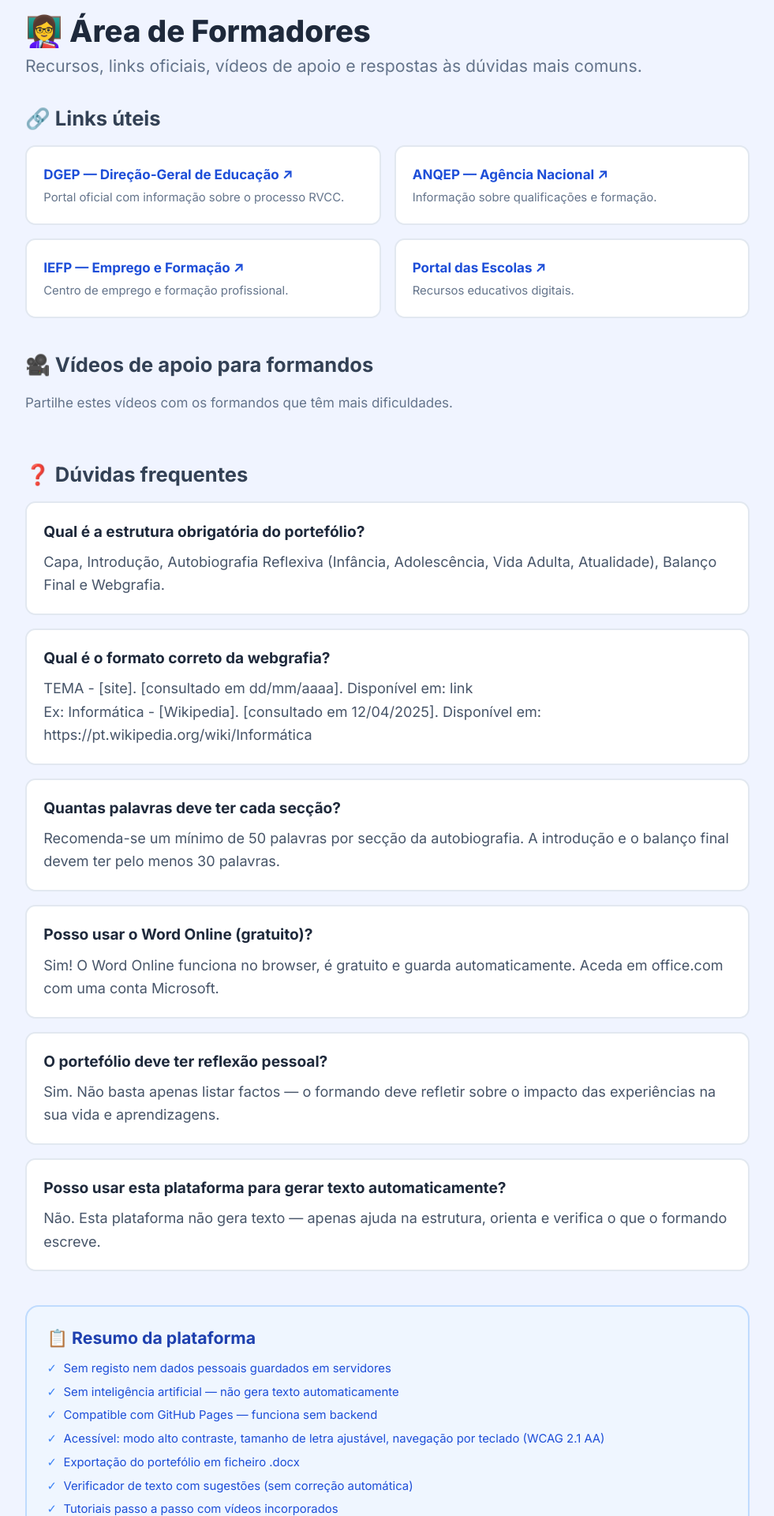
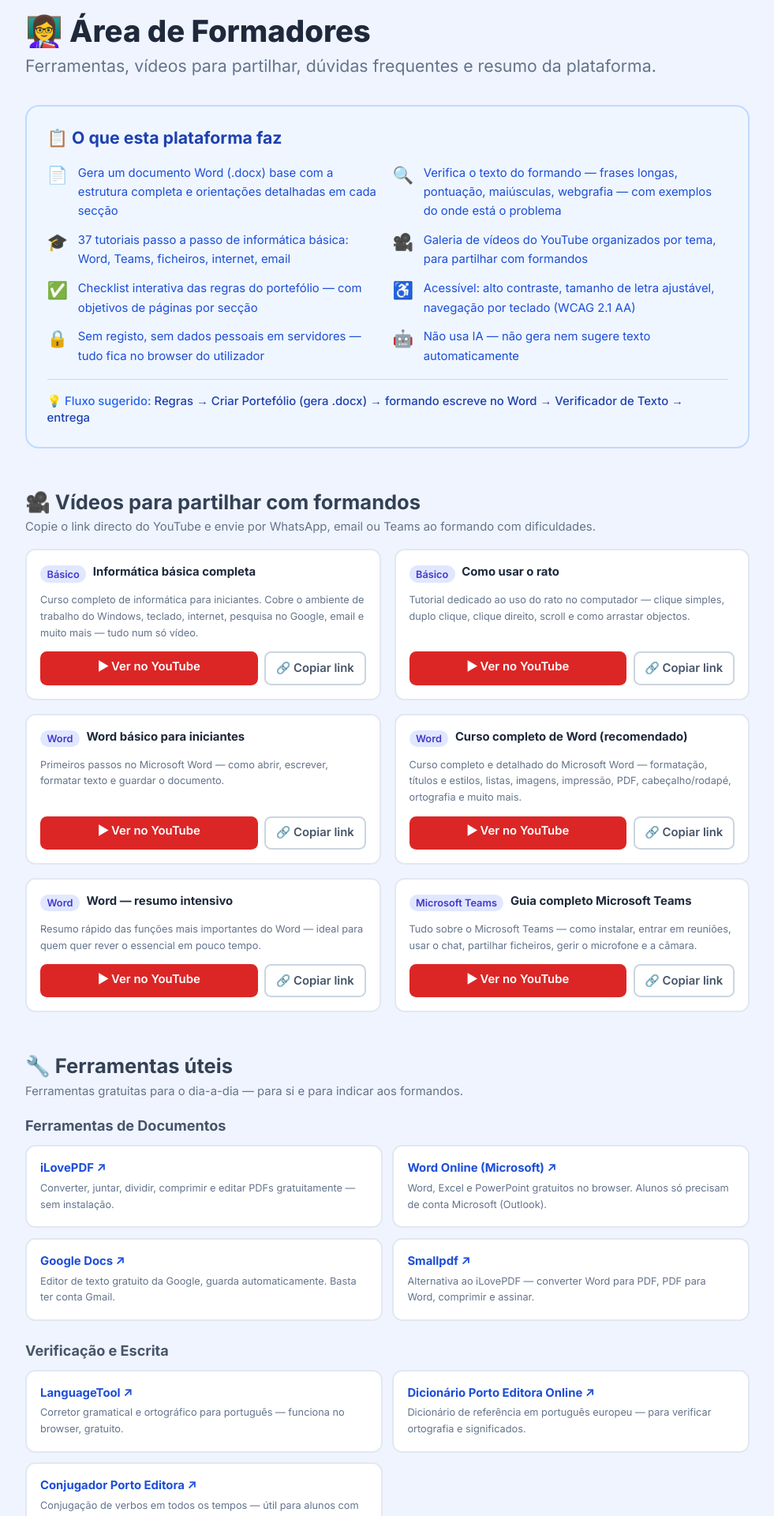
Before and after one commit to julioz07/apoio-RVCC, a React (Vite) app: page /#/formadores in a window 1280 px wide. Shown: the part 120-2040 px from the top of the page at 79% size, without its empty margins (149-1130 px from the left). Built offline with nearby package versions, Linux system fonts and the light colour scheme; the HTML template or start-up script is replaced by a standard one.

Commit message:
feat: revamp formadores page - tools, video sharing, accordion FAQ, platform summary

```diff
--- a/src/data/rules.ts
+++ b/src/data/rules.ts
@@ -105,25 +105,25 @@ export const requiredSections = [
   'webgrafia',
 ]
 
-export const formadorLinks = [
-  {
-    label: 'DGEP — Direção-Geral de Educação',
-    url: 'https://www.dge.mec.pt/rvcc',
-    description: 'Portal oficial com informação sobre o processo RVCC.',
-  },
-  {
-    label: 'ANQEP — Agência Nacional',
-    url: 'https://www.anqep.gov.pt',
-    description: 'Informação sobre qualificações e formação.',
-  },
-  {
-    label: 'IEFP — Emprego e Formação',
-    url: 'https://www.iefp.pt',
-    description: 'Centro de emprego e formação profissional.',
-  },
-  {
-    label: 'Portal das Escolas',
-    url: 'https://www.portaldasescolas.pt',
-    description: 'Recursos educativos digitais.',
-  },
+export const formadorLinks: { label: string; url: string; description: string; category: string }[] = [
+  // Ferramentas de documentos
+  { category: 'Ferramentas de Documentos', label: 'iLovePDF', url: 'https://www.ilovepdf.com/pt', description: 'Converter, juntar, dividir, comprimir e editar PDFs gratuitamente — sem instalação.' },
+  { category: 'Ferramentas de Documentos', label: 'Word Online (Microsoft)', url: 'https://www.office.com', description: 'Word, Excel e PowerPoint gratuitos no browser. Alunos só precisam de conta Microsoft (Outlook).' },
+  { category: 'Ferramentas de Documentos', label: 'Google Docs', url: 'https://docs.google.com', description: 'Editor de texto gratuito da Google, guarda automaticamente. Basta ter conta Gmail.' },
+  { category: 'Ferramentas de Documentos', label: 'Smallpdf', url: 'https://smallpdf.com/pt', description: 'Alternativa ao iLovePDF — converter Word para PDF, PDF para Word, comprimir e assinar.' },
+
+  // Verificação e escrita
+  { category: 'Verificação e Escrita', label: 'LanguageTool', url: 'https://languagetool.org/pt', description: 'Corretor gramatical e ortográfico para português — funciona no browser, gratuito.' },
+  { category: 'Verificação e Escrita', label: 'Dicionário Porto Editora Online', url: 'https://www.infopedia.pt/dicionarios/lingua-portuguesa', description: 'Dicionário de referência em português europeu — para verificar ortografia e significados.' },
+  { category: 'Verificação e Escrita', label: 'Conjugador Porto Editora', url: 'https://www.infopedia.pt/conjugacao-verbal', description: 'Conjugação de verbos em todos os tempos — útil para alunos com dúvidas na escrita.' },
+
+  // Comunicação e partilha
+  { category: 'Comunicação e Partilha', label: 'WeTransfer', url: 'https://wetransfer.com', description: 'Enviar ficheiros grandes por email (até 2 GB grátis) — sem registo necessário.' },
+  { category: 'Comunicação e Partilha', label: 'QR Code Monkey', url: 'https://www.qrcode-monkey.com/pt', description: 'Criar QR codes gratuitos para partilhar links com alunos — imprimir e distribuir.' },
+  { category: 'Comunicação e Partilha', label: 'Microsoft Teams (web)', url: 'https://teams.microsoft.com', description: 'Videochamadas, chat e partilha de ficheiros com alunos — gratuito com conta Microsoft.' },
+
+  // Referências RVCC
+  { category: 'Referências Oficiais', label: 'ANQEP — Qualificações e RVCC', url: 'https://www.anqep.gov.pt', description: 'Agência Nacional para a Qualificação — informação oficial sobre o processo RVCC.' },
+  { category: 'Referências Oficiais', label: 'Catálogo Nacional de Qualificações', url: 'https://www.catalogo.anqep.gov.pt', description: 'Consultar perfis de competências e referenciais de nível 2 e 3.' },
+  { category: 'Referências Oficiais', label: 'IEFP — Emprego e Formação', url: 'https://www.iefp.pt', description: 'Centro de emprego e formação — encaminhamento de candidatos ao RVCC.' },
 ]
--- a/src/pages/Formadores.tsx
+++ b/src/pages/Formadores.tsx
@@ -1,38 +1,78 @@
+import { useState } from 'react'
 import { useAccessibility } from '../context/AccessibilityContext'
 import { formadorLinks } from '../data/rules'
-import { tutorials } from '../data/tutorials'
+import { videos } from '../data/videos'
 
 const faqs = [
   {
     q: 'Qual é a estrutura obrigatória do portefólio?',
-    a: 'Capa, Introdução, Autobiografia Reflexiva (Infância, Adolescência, Vida Adulta, Atualidade), Balanço Final e Webgrafia.',
+    a: 'Capa → Índice (opcional) → Introdução → Autobiografia Reflexiva (Infância, Adolescência, Vida Adulta, Atualidade) → Balanço Final → Webgrafia.',
+  },
+  {
+    q: 'Qual é a extensão esperada do portefólio?',
+    a: 'Entre 50 a 70 páginas é o objetivo ideal. Nunca menos de 40 páginas, nunca mais de 100 páginas. A secção Vida Adulta deve ser claramente a maior (25 a 30 páginas).',
   },
   {
     q: 'Qual é o formato correto da webgrafia?',
-    a: 'TEMA - [site]. [consultado em dd/mm/aaaa]. Disponível em: link\nEx: Informática - [Wikipedia]. [consultado em 12/04/2025]. Disponível em: https://pt.wikipedia.org/wiki/Informática',
+    a: 'TEMA - [site]. [consultado em dd/mm/aaaa]. Disponível em: link\nEx: Informática - [Wikipedia]. [consultado em 12/04/2025]. Disponível em: https://pt.wikipedia.org/wiki/Informática\n\nO formando deve incluir pelo menos 5 a 10 fontes — uma por área temática.',
   },
   {
-    q: 'Quantas palavras deve ter cada secção?',
-    a: 'Recomenda-se um mínimo de 50 palavras por secção da autobiografia. A introdução e o balanço final devem ter pelo menos 30 palavras.',
+    q: 'Que extensão deve ter cada secção?',
+    a: 'Introdução: 1–2 páginas. Infância: 5–7 páginas. Adolescência: 7–9 páginas. Vida Adulta: 25–30 páginas (a mais importante). Atualidade: 8–12 páginas. Balanço Final: 2–3 páginas.',
   },
   {
-    q: 'Posso usar o Word Online (gratuito)?',
-    a: 'Sim! O Word Online funciona no browser, é gratuito e guarda automaticamente. Aceda em office.com com uma conta Microsoft.',
+    q: 'O formando pode usar o Word Online gratuito?',
+    a: 'Sim! O Word Online funciona no browser, é gratuito e guarda automaticamente na nuvem. Basta aceder a office.com com uma conta Microsoft (Outlook/Hotmail). Não precisa de instalar nada.',
+  },
+  {
+    q: 'E se o formando não tiver o Word instalado?',
+    a: 'Pode usar o Word Online (office.com) ou o Google Docs (docs.google.com) — ambos gratuitos, funcionam no browser e guardam automaticamente. Pode descarregar o ficheiro como .docx quando terminar.',
   },
   {
     q: 'O portefólio deve ter reflexão pessoal?',
-    a: 'Sim. Não basta apenas listar factos — o formando deve refletir sobre o impacto das experiências na sua vida e aprendizagens.',
+    a: 'Sim, é fundamental. Não basta listar factos — o formando deve refletir sobre o impacto de cada experiência na sua vida e o que aprendeu com ela. A fórmula recomendada para cada episódio: o que aconteceu → como reagiu → o que aprendeu.',
   },
   {
-    q: 'Posso usar esta plataforma para gerar texto automaticamente?',
-    a: 'Não. Esta plataforma não gera texto — apenas ajuda na estrutura, orienta e verifica o que o formando escreve.',
+    q: 'Como converter o ficheiro Word para PDF?',
+    a: 'No Word: Ficheiro → Guardar como → PDF. Ou usar o iLovePDF (ilovepdf.com) — gratuito, sem instalação, funciona em qualquer browser.',
+  },
+  {
+    q: 'Como enviar um ficheiro grande por email?',
+    a: 'Usar o WeTransfer (wetransfer.com) — gratuito até 2 GB, sem registo, o formando recebe um link de download por email.',
+  },
+  {
+    q: 'Esta plataforma gera texto automaticamente com IA?',
+    a: 'Não. Esta plataforma não usa inteligência artificial nem gera texto. Apenas orienta a estrutura, explica o que escrever em cada secção, e verifica o que o formando já escreveu.',
+  },
+  {
+    q: 'Como usar esta plataforma com os formandos?',
+    a: 'Sugestão de fluxo:\n1. Mostrar a página "Regras" — estrutura e checklist\n2. Usar "Criar Portefólio" para gerar o documento base (.docx) com as orientações\n3. O formando escreve no Word, usando as orientações como guia\n4. Usar o "Verificador de Texto" para rever antes de entregar\n5. Enviar os vídeos de tutoriais para os formandos com menos experiência',
   },
 ]
 
+// Agrupar links por categoria
+function groupLinks(links: typeof formadorLinks) {
+  const map = new Map<string, typeof formadorLinks>()
+  for (const l of links) {
+    if (!map.has(l.category)) map.set(l.category, [])
+    map.get(l.category)!.push(l)
+  }
+  return map
+}
+
 export default function Formadores() {
   const { highContrast } = useAccessibility()
+  const [openFaq, setOpenFaq] = useState<number | null>(null)
+  const [copiedId, setCopiedId] = useState<string | null>(null)
 
-  const tutorialsWithVideo = tutorials.filter(t => t.videoUrl)
+  const linkGroups = groupLinks(formadorLinks)
+
+  function copyLink(url: string, id: string) {
+    navigator.clipboard.writeText(url).then(() => {
+      setCopiedId(id)
+      setTimeout(() => setCopiedId(null), 2000)
+    })
+  }
 
   return (
     <main id="main-content" className="max-w-4xl mx-auto px-4 py-10">
@@ -42,111 +82,13 @@ export default function Formadores() {
           <span aria-hidden="true">👩‍🏫 </span>Área de Formadores
         </h1>
         <p className={`text-xl ${highContrast ? 'text-white' : 'text-slate-500'}`}>
-          Recursos, links oficiais, vídeos de apoio e respostas às dúvidas mais comuns.
+          Ferramentas, vídeos para partilhar, dúvidas frequentes e resumo da plataforma.
         </p>
       </header>
 
-      <div className="flex flex-col gap-10">
-        {/* Quick links */}
-        <section aria-labelledby="links-heading">
-          <h2
-            id="links-heading"
-            className={`text-2xl font-bold mb-4 ${highContrast ? 'text-white' : 'text-slate-700'}`}
-          >
-            🔗 Links úteis
-          </h2>
-          <ul className="grid grid-cols-1 sm:grid-cols-2 gap-4" role="list">
-            {formadorLinks.map(link => (
-              <li key={link.url}>
-                <a
-                  href={link.url}
-                  target="_blank"
-                  rel="noopener noreferrer"
-                  className={`flex flex-col gap-1 p-5 rounded-xl border-2 transition-all focus-visible:outline focus-visible:outline-2 focus-visible:outline-offset-2 ${
-                    highContrast
-                      ? 'bg-black text-yellow-400 border-white hover:bg-white hover:text-black focus-visible:outline-yellow-400'
-                      : 'bg-white text-slate-800 border-slate-200 hover:border-blue-400 hover:shadow-md focus-visible:outline-blue-600'
-                  }`}
-                  aria-label={`${link.label} (abre em nova janela)`}
-                >
-                  <span className={`font-bold ${highContrast ? 'underline' : 'text-blue-700'}`}>
-                    {link.label} ↗
-                  </span>
-                  <span className={`text-sm ${highContrast ? 'text-white' : 'text-slate-500'}`}>
-                    {link.description}
-                  </span>
-                </a>
-              </li>
-            ))}
-          </ul>
-        </section>
+      <div className="flex flex-col gap-12">
 
-        {/* Video resources */}
-        <section aria-labelledby="videos-heading">
-          <h2
-            id="videos-heading"
-            className={`text-2xl font-bold mb-4 ${highContrast ? 'text-white' : 'text-slate-700'}`}
-          >
-            🎥 Vídeos de apoio para formandos
-          </h2>
-          <p className={`mb-4 ${highContrast ? 'text-white' : 'text-slate-500'}`}>
-            Partilhe estes vídeos com os formandos que têm mais dificuldades.
-          </p>
-          <ul className="grid grid-cols-1 sm:grid-cols-2 gap-5" role="list">
-            {tutorialsWithVideo.map(t => (
-              <li key={t.id} className={`rounded-xl border-2 overflow-hidden ${
-                highContrast ? 'border-white bg-black' : 'border-slate-200 bg-white'
-              }`}>
-                <div className={`px-5 py-3 border-b ${highContrast ? 'border-white' : 'border-slate-200 bg-slate-50'}`}>
-                  <p className={`font-bold flex items-center gap-2 ${highContrast ? 'text-white' : 'text-slate-700'}`}>
-                    <span aria-hidden="true">{t.icon}</span> {t.title}
-                  </p>
-                </div>
-                <div className="p-4">
-                  <div className="relative aspect-video rounded-lg overflow-hidden bg-slate-100">
-                    <iframe
-                      src={t.videoUrl}
-                      title={`Vídeo: ${t.title}`}
-                      className="absolute inset-0 w-full h-full"
-                      allowFullScreen
-                      loading="lazy"
-                      allow="accelerometer; autoplay; clipboard-write; encrypted-media; gyroscope; picture-in-picture"
-                    />
-                  </div>
-                </div>
-              </li>
-            ))}
-          </ul>
-        </section>
-
-        {/* FAQ */}
-        <section aria-labelledby="faq-heading">
-          <h2
-            id="faq-heading"
-            className={`text-2xl font-bold mb-4 ${highContrast ? 'text-white' : 'text-slate-700'}`}
-          >
-            ❓ Dúvidas frequentes
-          </h2>
-          <dl className="flex flex-col gap-4">
-            {faqs.map((faq, i) => (
-              <div
-                key={i}
-                className={`rounded-xl border-2 p-5 ${
-                  highContrast ? 'bg-black border-white text-white' : 'bg-white border-slate-200'
-                }`}
-              >
-                <dt className={`font-bold text-lg mb-2 ${highContrast ? 'text-yellow-400' : 'text-slate-800'}`}>
-                  {faq.q}
-                </dt>
-                <dd className={`text-base leading-relaxed whitespace-pre-line ${highContrast ? 'text-white' : 'text-slate-600'}`}>
-                  {faq.a}
-                </dd>
-              </div>
-            ))}
-          </dl>
-        </section>
-
-        {/* Platform summary */}
+        {/* ── RESUMO DA PLATAFORMA ── */}
         <section
           className={`rounded-2xl border-2 p-6 ${
             highContrast ? 'bg-black border-white' : 'bg-blue-50 border-blue-200'
@@ -155,27 +97,185 @@ export default function Formadores() {
         >
           <h2
             id="platform-summary-heading"
-            className={`text-xl font-bold mb-3 ${highContrast ? 'text-yellow-400' : 'text-blue-800'}`}
+            className={`text-xl font-bold mb-4 ${highContrast ? 'text-yellow-400' : 'text-blue-800'}`}
           >
-            📋 Resumo da plataforma
+            📋 O que esta plataforma faz
           </h2>
-          <ul className={`flex flex-col gap-2 text-sm ${highContrast ? 'text-white' : 'text-blue-700'}`} role="list">
+          <div className="grid grid-cols-1 sm:grid-cols-2 gap-3">
             {[
-              'Sem registo nem dados pessoais guardados em servidores',
-              'Sem inteligência artificial — não gera texto automaticamente',
-              'Compatible com GitHub Pages — funciona sem backend',
-              'Acessível: modo alto contraste, tamanho de letra ajustável, navegação por teclado (WCAG 2.1 AA)',
-              'Exportação do portefólio em ficheiro .docx',
-              'Verificador de texto com sugestões (sem correção automática)',
-              'Tutoriais passo a passo com vídeos incorporados',
+              { icon: '📄', text: 'Gera um documento Word (.docx) base com a estrutura completa e orientações detalhadas em cada secção' },
+              { icon: '🔍', text: 'Verifica o texto do formando — frases longas, pontuação, maiúsculas, webgrafia — com exemplos do onde está o problema' },
+              { icon: '🎓', text: '37 tutoriais passo a passo de informática básica: Word, Teams, ficheiros, internet, email' },
+              { icon: '🎥', text: 'Galeria de vídeos do YouTube organizados por tema, para partilhar com formandos' },
+              { icon: '✅', text: 'Checklist interativa das regras do portefólio — com objetivos de páginas por secção' },
+              { icon: '♿', text: 'Acessível: alto contraste, tamanho de letra ajustável, navegação por teclado (WCAG 2.1 AA)' },
+              { icon: '🔒', text: 'Sem registo, sem dados pessoais em servidores — tudo fica no browser do utilizador' },
+              { icon: '🤖', text: 'Não usa IA — não gera nem sugere texto automaticamente' },
             ].map(item => (
-              <li key={item} className="flex gap-2 items-start">
-                <span aria-hidden="true" className={highContrast ? 'text-yellow-400' : 'text-blue-500'}>✓</span>
-                {item}
-              </li>
+              <div key={item.text} className="flex gap-3 items-start">
+                <span className="text-xl flex-shrink-0" aria-hidden="true">{item.icon}</span>
+                <p className={`text-sm leading-relaxed ${highContrast ? 'text-white' : 'text-blue-700'}`}>{item.text}</p>
+              </div>
             ))}
+          </div>
+          <div className={`mt-4 pt-4 border-t text-sm font-medium ${
+            highContrast ? 'border-white text-yellow-400' : 'border-blue-200 text-blue-600'
+          }`}>
+            💡 Fluxo sugerido: <span className={highContrast ? 'text-white' : 'text-blue-800'}>Regras → Criar Portefólio (gera .docx) → formando escreve no Word → Verificador de Texto → entrega</span>
+          </div>
+        </section>
+
+        {/* ── VÍDEOS PARA PARTILHAR ── */}
+        <section aria-labelledby="videos-heading">
+          <h2
+            id="videos-heading"
+            className={`text-2xl font-bold mb-1 ${highContrast ? 'text-white' : 'text-slate-700'}`}
+          >
+            🎥 Vídeos para partilhar com formandos
+          </h2>
+          <p className={`mb-4 text-sm ${highContrast ? 'text-white' : 'text-slate-500'}`}>
+            Copie o link directo do YouTube e envie por WhatsApp, email ou Teams ao formando com dificuldades.
+          </p>
+          <ul className="grid grid-cols-1 sm:grid-cols-2 gap-4" role="list">
+            {videos.map(v => {
+              const ytUrl = `https://www.youtube.com/watch?v=${v.youtubeId}`
+              const isCopied = copiedId === v.id
+              return (
+                <li key={v.id} className={`rounded-xl border-2 p-4 flex flex-col gap-3 ${
+                  highContrast ? 'border-white bg-black' : 'border-slate-200 bg-white'
+                }`}>
+                  <div className="flex items-start gap-2">
+                    <span className={`text-xs font-semibold px-2 py-0.5 rounded-full flex-shrink-0 mt-0.5 ${
+                      highContrast ? 'border border-white text-white' : 'bg-indigo-100 text-indigo-700'
+                    }`}>{v.categoryLabel}</span>
+                    <p className={`font-bold text-sm leading-snug ${highContrast ? 'text-white' : 'text-slate-800'}`}>{v.title}</p>
+                  </div>
+                  <p className={`text-xs leading-relaxed ${highContrast ? 'text-white/80' : 'text-slate-500'}`}>{v.description}</p>
+                  <div className="flex gap-2 mt-auto">
+                    <a
+                      href={ytUrl}
+                      target="_blank"
+                      rel="noopener noreferrer"
+                      className={`flex-1 text-center text-sm font-semibold py-2 rounded-lg transition-colors focus-visible:outline focus-visible:outline-2 focus-visible:outline-offset-2 ${
+                        highContrast
+                          ? 'bg-yellow-400 text-black hover:bg-yellow-300 focus-visible:outline-white'
+                          : 'bg-red-600 text-white hover:bg-red-700 focus-visible:outline-red-800'
+                      }`}
+                      aria-label={`Ver "${v.title}" no YouTube (abre em nova janela)`}
+                    >
+                      ▶ Ver no YouTube
+                    </a>
+                    <button
+                      type="button"
+                      onClick={() => copyLink(ytUrl, v.id)}
+                      className={`px-3 py-2 rounded-lg text-sm font-semibold border-2 transition-colors focus-visible:outline focus-visible:outline-2 focus-visible:outline-offset-2 ${
+                        isCopied
+                          ? highContrast ? 'bg-yellow-400 text-black border-yellow-400' : 'bg-green-100 text-green-700 border-green-400'
+                          : highContrast ? 'bg-black text-white border-white hover:bg-white hover:text-black' : 'bg-white text-slate-600 border-slate-300 hover:bg-slate-50'
+                      }`}
+                      aria-label={isCopied ? 'Link copiado!' : `Copiar link do vídeo "${v.title}"`}
+                    >
+                      {isCopied ? '✓ Copiado' : '🔗 Copiar link'}
+                    </button>
+                  </div>
+                </li>
+              )
+            })}
           </ul>
         </section>
+
+        {/* ── FERRAMENTAS ÚTEIS ── */}
+        <section aria-labelledby="links-heading">
+          <h2
+            id="links-heading"
+            className={`text-2xl font-bold mb-1 ${highContrast ? 'text-white' : 'text-slate-700'}`}
+          >
+            🔧 Ferramentas úteis
+          </h2>
+          <p className={`mb-5 text-sm ${highContrast ? 'text-white' : 'text-slate-500'}`}>
+            Ferramentas gratuitas para o dia-a-dia — para si e para indicar aos formandos.
+          </p>
+          <div className="flex flex-col gap-6">
+            {Array.from(linkGroups.entries()).map(([category, links]) => (
+              <div key={category}>
+                <h3 className={`text-base font-bold mb-3 ${highContrast ? 'text-yellow-400' : 'text-slate-600'}`}>
+                  {category}
+                </h3>
+                <ul className="grid grid-cols-1 sm:grid-cols-2 gap-3" role="list">
+                  {links.map(link => (
+                    <li key={link.url}>
+                      <a
+                        href={link.url}
+                        target="_blank"
+                        rel="noopener noreferrer"
+                        className={`flex flex-col gap-1 p-4 rounded-xl border-2 transition-all focus-visible:outline focus-visible:outline-2 focus-visible:outline-offset-2 ${
+                          highContrast
+                            ? 'bg-black text-yellow-400 border-white hover:bg-white hover:text-black focus-visible:outline-yellow-400'
+                            : 'bg-white text-slate-800 border-slate-200 hover:border-blue-400 hover:shadow-md focus-visible:outline-blue-600'
+                        }`}
+                        aria-label={`${link.label} (abre em nova janela)`}
+                      >
+                        <span className={`font-bold text-sm ${highContrast ? 'underline' : 'text-blue-700'}`}>
+                          {link.label} ↗
+                        </span>
+                        <span className={`text-xs leading-relaxed ${highContrast ? 'text-white' : 'text-slate-500'}`}>
+                          {link.description}
+                        </span>
+                      </a>
+                    </li>
+                  ))}
+                </ul>
+              </div>
+            ))}
+          </div>
+        </section>
+
+        {/* ── FAQ ── */}
+        <section aria-labelledby="faq-heading">
+          <h2
+            id="faq-heading"
+            className={`text-2xl font-bold mb-4 ${highContrast ? 'text-white' : 'text-slate-700'}`}
+          >
+            ❓ Dúvidas frequentes
+          </h2>
+          <dl className="flex flex-col gap-2">
+            {faqs.map((faq, i) => {
+              const isOpen = openFaq === i
+              return (
+                <div
+                  key={i}
+                  className={`rounded-xl border-2 overflow-hidden ${
+                    highContrast ? 'bg-black border-white text-white' : 'bg-white border-slate-200'
+                  }`}
+                >
+                  <dt>
+                    <button
+                      type="button"
+                      onClick={() => setOpenFaq(isOpen ? null : i)}
+                      aria-expanded={isOpen}
+                      className={`w-full flex items-center justify-between gap-3 px-5 py-4 text-left font-bold transition-colors focus-visible:outline focus-visible:outline-2 focus-visible:outline-offset-2 ${
+                        isOpen
+                          ? highContrast ? 'bg-yellow-400 text-black' : 'bg-slate-50 text-blue-700'
+                          : highContrast ? 'text-yellow-400 hover:bg-white/10' : 'text-slate-800 hover:bg-slate-50'
+                      } ${highContrast ? 'focus-visible:outline-yellow-400' : 'focus-visible:outline-blue-600'}`}
+                    >
+                      <span>{faq.q}</span>
+                      <span className="flex-shrink-0 text-lg" aria-hidden="true">{isOpen ? '▲' : '▼'}</span>
+                    </button>
+                  </dt>
+                  {isOpen && (
+                    <dd className={`px-5 py-4 text-base leading-relaxed whitespace-pre-line border-t ${
+                      highContrast ? 'text-white border-white/30' : 'text-slate-600 border-slate-100'
+                    }`}>
+                      {faq.a}
+                    </dd>
+                  )}
+                </div>
+              )
+            })}
+          </dl>
+        </section>
+
       </div>
     </main>
   )
```
